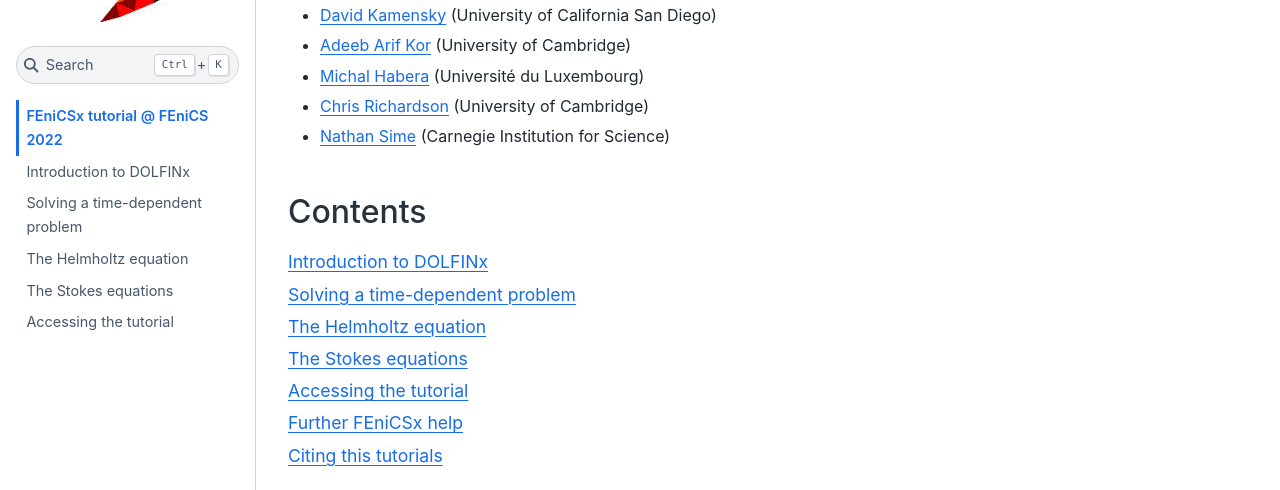
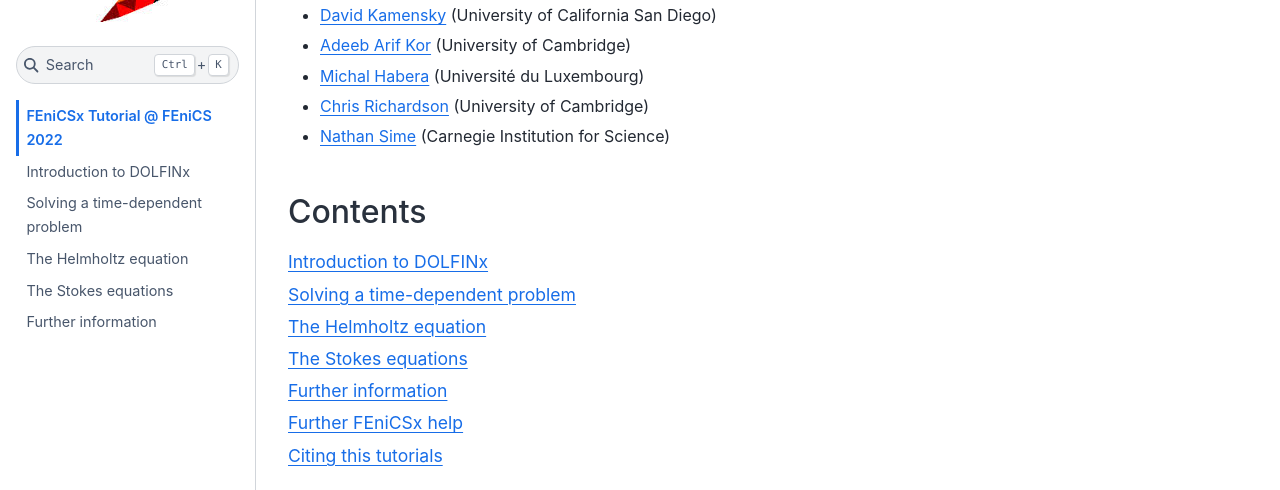
Before and after one commit to jorgensd/fenics22-tutorial, a Jupyter Book: the page built from intro.md, in a window 1280 px wide and 900 px high, scrolled down 551 px. Shown: the part 273-763 px from the top of the window. Built offline with Jupyter Book 1.0.4 settings and Sphinx 7.4.7 and the Sphinx Book theme 1.1.4, drawn with Linux system fonts in a browser that asks for light colours; some of the changed text lies outside the part shown.

Commit message:
caps and title

```diff
--- a/access.md
+++ b/access.md
@@ -1,4 +1,4 @@
-# Accessing the tutorial
+# Further information
 
 The tutorial can be found at [jorgensd.github.io/fenics22-tutorial](https://jorgensd.github.io/fenics22-tutorial)
 
--- a/intro.md
+++ b/intro.md
@@ -1,4 +1,4 @@
-# FEniCSx tutorial @ [FEniCS 2022](https://fenicsproject.org/fenics-2022/)
+# FEniCSx Tutorial @ [FEniCS 2022](https://fenicsproject.org/fenics-2022/)
 
 ## Presenters
 - Igor A. Baratta (University of Cambridge)
```
